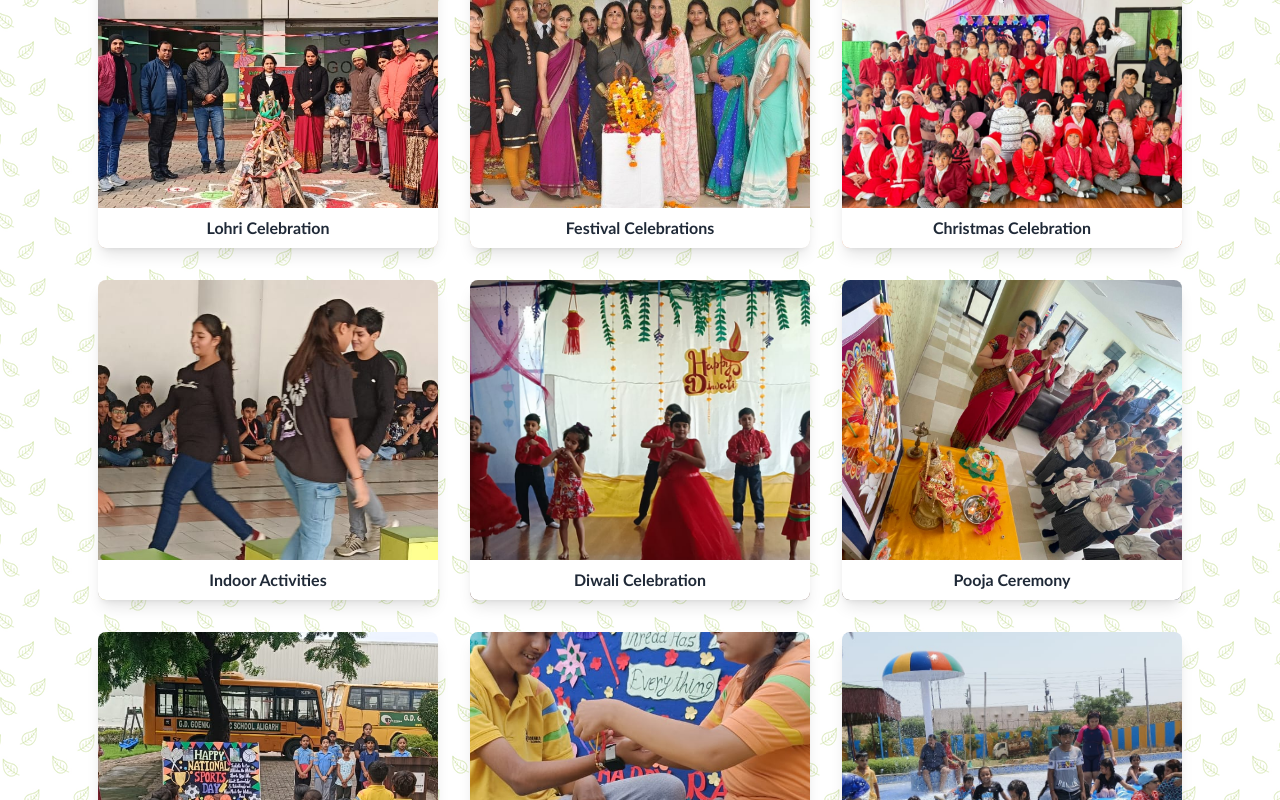
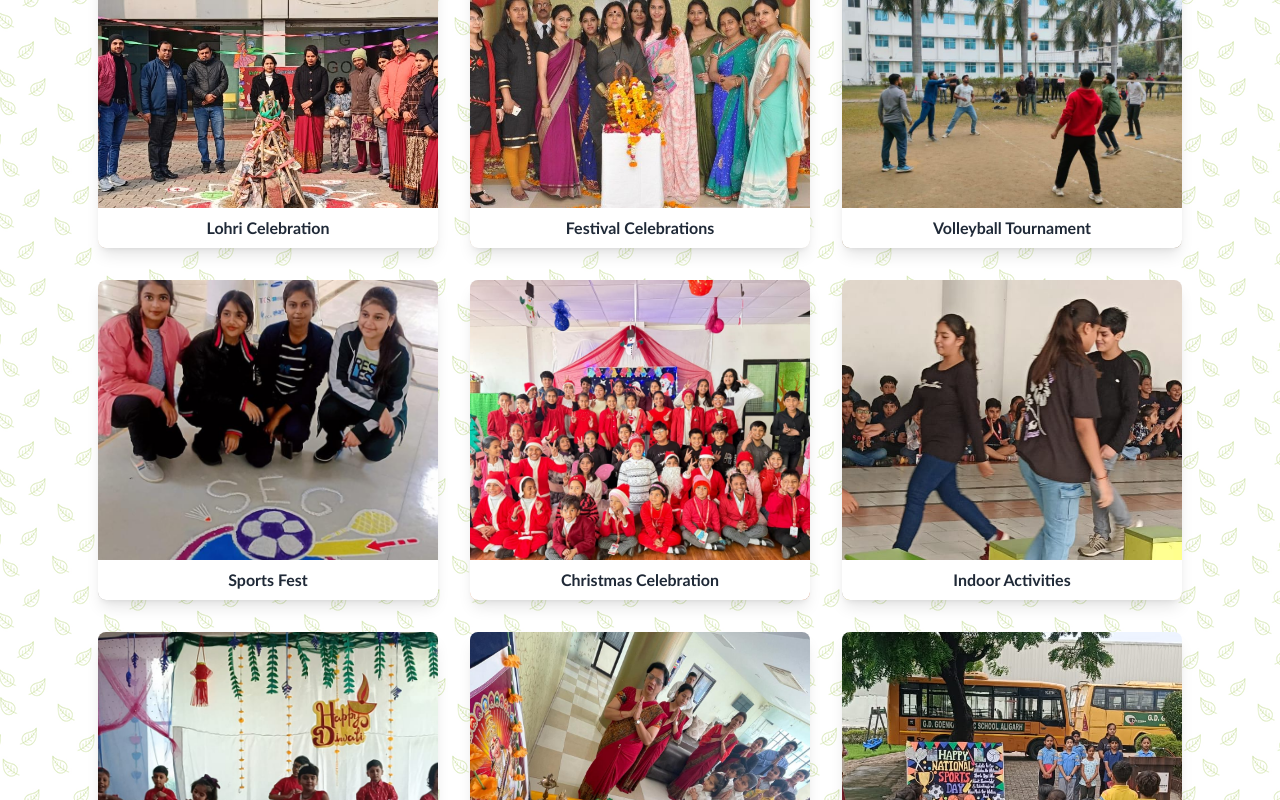
Before and after one commit to Crazyshinobi/Gd-Goenka-Aligarh, a React (Create React App) app in the folder client/: page /activities in a window 1280 px wide. Shown: the part 1032-1832 px from the top of the page. Built offline with nearby package versions, Linux system fonts and the light colour scheme; a web font is replaced by a local one.

Commit message:
added activity

```diff
--- a/client/src/pages/Activities.jsx
+++ b/client/src/pages/Activities.jsx
@@ -19,6 +19,8 @@ import NationalSportsDayImage from "../assets/SportsDay.jpeg";
 import Trips from "../assets/Trips.jpeg";
 import Rakshabandhan from "../assets/Rakshabandhan.jpeg";
 import LohriImage from "../assets/LohriImage.jpeg";
+import VolleyballImage from '../assets/Volleyball.jpeg'
+import SportsFestImage from '../assets/SportsFestImage.jpeg'
 
 
 const Activities = () => {
@@ -31,107 +33,122 @@ const Activities = () => {
       title: "Lohri Celebration",
       description:
         "Festival of Lohri was celebrated at GD Goenka Public School, Aligarh with exuberance and fanfare. The entire atmosphere of the school was absorbed in the festive spirit and echoed the melodious vocals.",
-      image : LohriImage,
-      },
+      image: LohriImage, // Replace with actual image import
+    },
     {
       id: 2,
       title: "Festival Celebrations",
       description:
         "At G.D. Goenka Aligarh, we celebrate a variety of cultural festivals with great enthusiasm. These events bring students together to learn about different traditions, foster creativity, and enjoy moments of joy through music, dance, and food.",
-      image: FestivalImage,
+      image: FestivalImage, // Replace with actual image import
     },
     {
       id: 3,
+      title: "Volleyball Tournament",
+      description:
+        "The Volleyball Tournament at GD Goenka Public School, Aligarh was a highly competitive event, showcasing the skills, teamwork, and determination of our students. The enthusiasm of the participants and the support from the audience made the event a grand success.",
+      image: VolleyballImage, // Replace with actual image import
+    },
+    {
+      id: 4,
+      title: "Sports Fest",
+      description:
+        "The Sports Fest at GD Goenka Aligarh was a celebration of athleticism and teamwork. Students participated in various sports events, demonstrating their physical fitness, sportsmanship, and competitive spirit. The day was filled with excitement, and winners were celebrated with enthusiasm.",
+      image: SportsFestImage, // Replace with actual image import
+    },
+    {
+      id: 5,
       title: "Christmas Celebration",
       description:
         "At G.D. Goenka Aligarh, Christmas is celebrated with joy and warmth. Students engage in various festive activities, including carol singing, decorating the school, and exchanging gifts. The event fosters a sense of togetherness and spreads the spirit of kindness and giving.",
       image: ChristmasCelebrationImage, // Replace with actual image import
     },
     {
-      id: 4,
+      id: 6,
       title: "Indoor Activities",
       description:
         "Our indoor activities provide a creative and engaging environment for students. From board games and art workshops to puzzle-solving and science experiments, these activities promote teamwork, critical thinking, and overall development, making learning fun and interactive.",
       image: IndoorActivityImage, // Replace with actual image import
     },
     {
-      id: 5,
+      id: 7,
       title: "Diwali Celebration",
       description:
         "Diwali at G.D. Goenka Aligarh is a festival of lights, celebrated with zeal and enthusiasm. The students participate in rangoli making, diya decorating, and traditional dance performances, creating a vibrant atmosphere that fosters cultural understanding and joy.",
       image: DiwaliCelebrationImage, // Replace with actual image import
     },
     {
-      id: 6,
+      id: 8,
       title: "Pooja Ceremony",
       description:
         "The Pooja ceremony at G.D. Goenka Aligarh is a significant event that brings the school community together in a spiritual celebration. Students, teachers, and parents join in to offer prayers, seek blessings, and celebrate the positive energy and harmony in the school.",
       image: PoojaCeremonyImage, // Replace with actual image import
     },
     {
-      id: 7,
+      id: 9,
       title: "National Sports Day",
       description:
         "National Sports Day is celebrated at G.D. Goenka Aligarh to encourage physical fitness and sportsmanship. Students participate in various sports events and activities, highlighting the importance of teamwork, discipline, and healthy competition.",
       image: NationalSportsDayImage, // Replace with actual image import
     },
     {
-      id: 8,
+      id: 10,
       title: "Rakshabandhan Celebration",
       description:
         "Rakshabandhan is a special celebration at G.D. Goenka Aligarh, where students honor the bond between siblings and express love and affection. The celebration includes the tying of rakhis, exchanging sweets, and creating memorable moments with friends and family.",
       image: Rakshabandhan, // Replace with actual image import
     },
     {
-      id: 9,
+      id: 11,
       title: "School Trips",
       description:
         "Educational trips at G.D. Goenka Aligarh offer students the opportunity to explore new places, learn beyond the classroom, and build stronger bonds with their peers. These trips are designed to provide enriching experiences that complement academic learning and encourage curiosity.",
       image: Trips, // Replace with actual image import
     },
     {
-      id: 10,
+      id: 12,
       title: "Badminton Playing",
       description:
         "Badminton is one of the popular indoor sports at G.D. Goenka Aligarh. With well-maintained courts and expert coaching, our students regularly participate in friendly matches and tournaments, developing their skills and teamwork.",
-      image: BadmintonImage,
+      image: BadmintonImage, // Replace with actual image import
     },
     {
-      id: 11,
+      id: 13,
       title: "Outdoor Activities",
       description:
         "We encourage our students to engage in various outdoor activities such as nature walks, gardening, and adventure camps. These activities help students develop resilience, teamwork, and a deeper connection with nature.",
-      image: OutdoorActivity,
+      image: OutdoorActivity, // Replace with actual image import
     },
     {
-      id: 12,
+      id: 14,
       title: "Outdoor Games",
       description:
         "G.D. Goenka Aligarh offers a wide variety of outdoor games that help students stay active and energized. From relay races to obstacle courses, students enjoy these games, which promote teamwork, fitness, and leadership skills.",
-      image: Outdoor,
+      image: Outdoor, // Replace with actual image import
     },
     {
-      id: 13,
+      id: 15,
       title: "Robotics",
       description:
         "Our Robotics program provides students with an exciting opportunity to explore STEM fields. By building and programming robots, students develop problem-solving, critical thinking, and teamwork skills, preparing them for future technological advancements.",
-      image: Robotics,
+      image: Robotics, // Replace with actual image import
     },
     {
-      id: 14,
+      id: 16,
       title: "Art and Craft",
       description:
         "The art and craft program at G.D. Goenka Aligarh fosters creativity and self-expression among students. Whether it's painting, sculpture, or craftwork, students are encouraged to explore different mediums and develop their artistic talents.",
-      image: Art,
+      image: Art, // Replace with actual image import
     },
     {
-      id: 15,
+      id: 17,
       title: "Horse Riding",
       description:
         "Horse riding is a unique activity offered at G.D. Goenka Aligarh. Our equestrian program allows students to develop confidence, discipline, and a sense of responsibility while interacting with horses in a safe and nurturing environment.",
-      image: HorseRiding,
-    },
+      image: HorseRiding, // Replace with actual image import
+    }
   ];
+
 
   return (
     <Layout>
--- a/client/src/pages/AdmissionForm.jsx
+++ b/client/src/pages/AdmissionForm.jsx
@@ -13,7 +13,6 @@ const AdmissionForm = () => {
   document.title = "Admission - GDGPS Aligarh";
   const navigate = useNavigate();
 
-
   const [isLogin, setIsLogin] = useState(false);
   const [formData, setFormData] = useState({
     name: "",
@@ -26,7 +25,6 @@ const AdmissionForm = () => {
 
   const [errors, setErrors] = useState({});
   const [loading, setLoading] = useState(false);
-
 
   const handleChange = (e) => {
     const { name, value } = e.target;
@@ -66,6 +64,14 @@ const AdmissionForm = () => {
       const response = await postRequest(formData);
 
       if (response && response.success) {
+        setFormData({
+          name: "",
+          dob: "",
+          email: "",
+          mobile: "",
+          academic_year: "",
+          grade: "",
+        });
         toast.success("Form submitted successfully");
         setLoading(false);
       } else {
@@ -359,29 +365,6 @@ const AdmissionForm = () => {
                         </p>
                       )}
                     </div>
-                    <div>
-                      <label
-                        htmlFor="name"
-                        className="block text-sm font-medium text-gray-700 mb-1"
-                      >
-                        Name
-                      </label>
-                      <input
-                        type="text"
-                        id="name"
-                        name="name"
-                        value={formData.name}
-                        onChange={handleChange}
-                        className="mt-1 p-3 block w-full rounded-md border-2 border-gray-300 shadow-sm focus:border-blue-500 focus:ring focus:ring-blue-200 focus:ring-opacity-50 transition duration-150 ease-in-out"
-                        placeholder="Enter full name"
-                      />
-                      {errors.name && (
-                        <p className="mt-1 text-sm text-red-600">
-                          {errors.name}
-                        </p>
-                      )}
-                    </div>
-                    {/* Add the rest of the form fields here */}
                   </div>
 
                   <button
--- /dev/null
+++ b/client/src/pages/AdmissionSubmission.jsx
@@ -0,0 +1,9 @@
+import React from 'react'
+
+function AdmissionSubmission() {
+  return (
+    <div>AdmissionSubmission</div>
+  )
+}
+
+export default AdmissionSubmission
```
Also changed, not shown: client/src/assets/SportsFestImage.jpeg (added), client/src/assets/Volleyball.jpeg (added).
